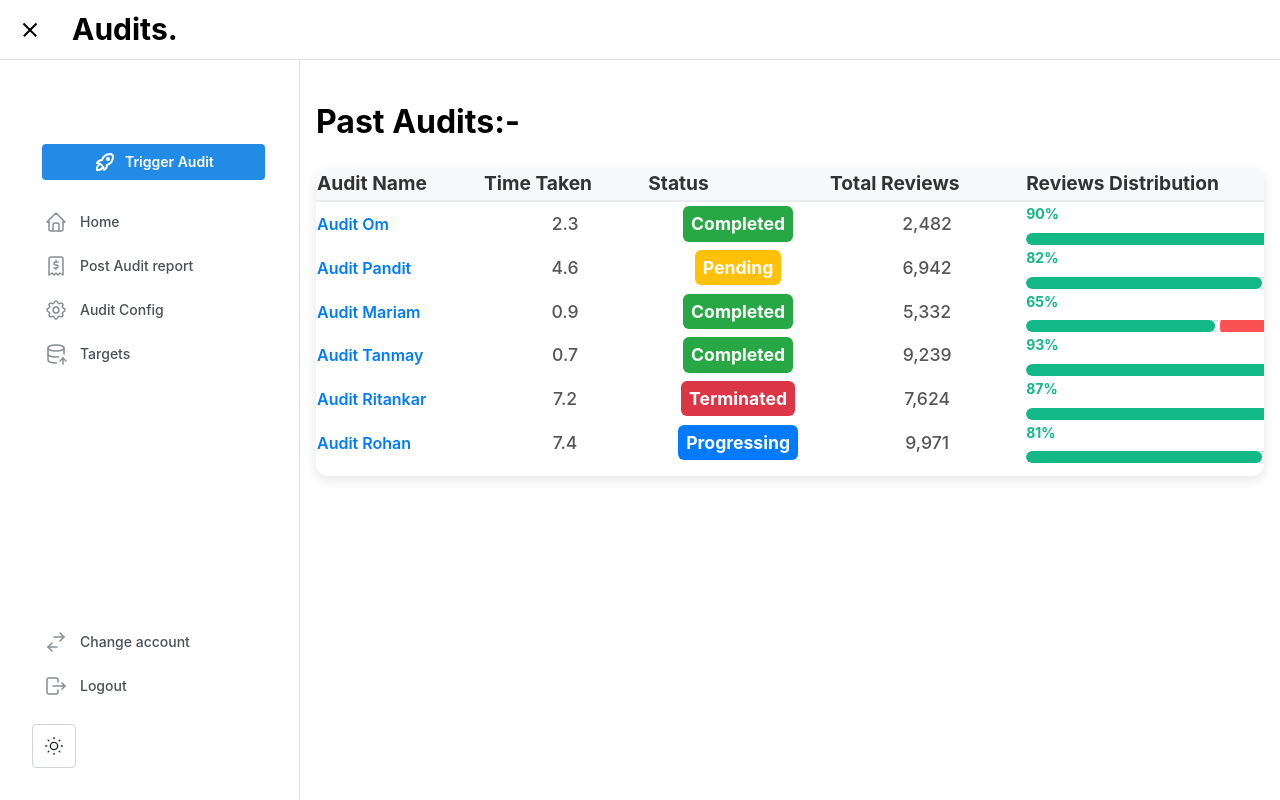
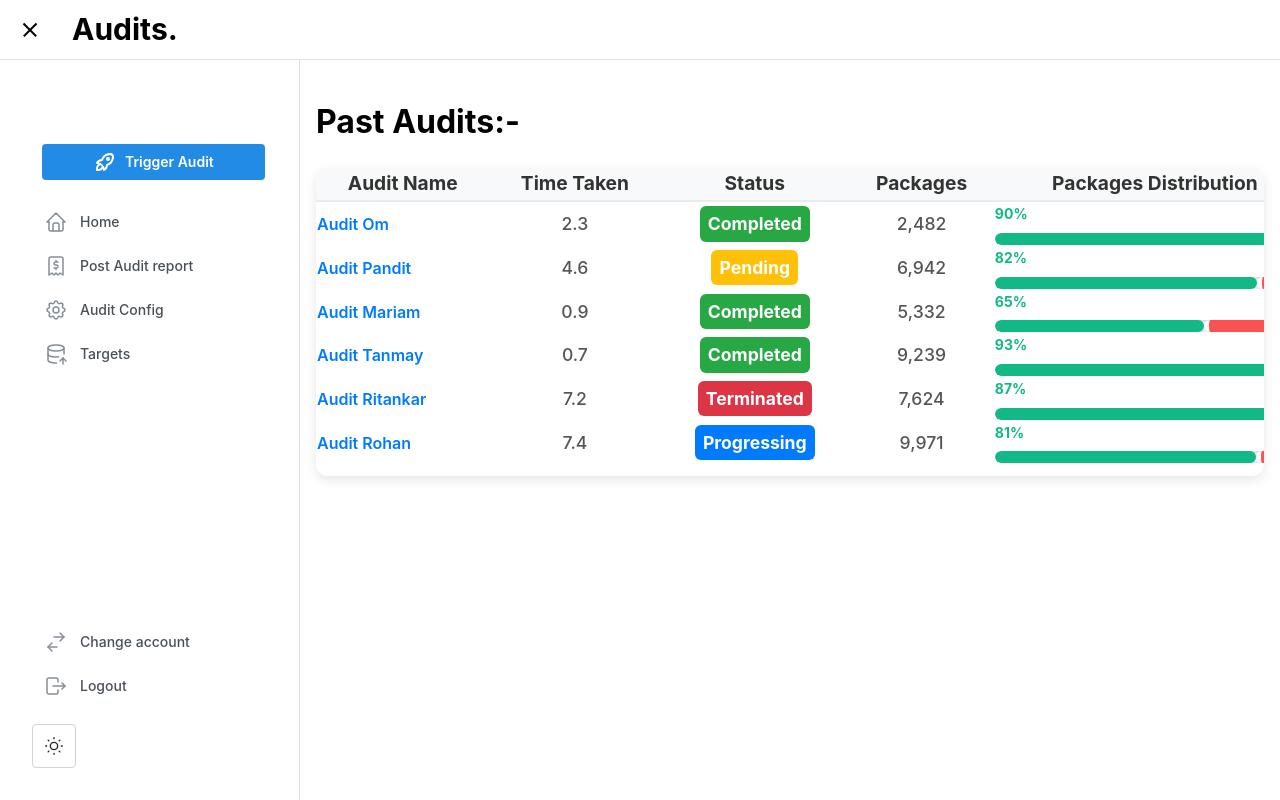
Before and after one commit to Ctrl-Crew/sih, a Next.js app: page /PostAuditReport in a window 1280 px wide. Built offline with nearby package versions, Linux system fonts and the light colour scheme.

Commit message:
chore(PostAuditReport): renamed and aligned Headers of Audit report component

```diff
--- a/src/app/PostAuditReport/components/TableReviews/TableReviews.module.css
+++ b/src/app/PostAuditReport/components/TableReviews/TableReviews.module.css
@@ -1,4 +1,5 @@
 .tableContainer {
+
   border-radius: 12px;
   box-shadow: 0 4px 12px rgba(0, 0, 0, 0.1);
   overflow: hidden;
@@ -17,7 +18,7 @@
 .tableHeader {
   background-color: #f8f9fa;
   color: #333;
-  text-align: left;
+  text-align: center;
   font-weight: bold;
   font-size: 1.2rem;
   border-bottom: 2px solid #e9ecef;
--- a/src/app/PostAuditReport/components/TableReviews/TableReviews.tsx
+++ b/src/app/PostAuditReport/components/TableReviews/TableReviews.tsx
@@ -1,3 +1,4 @@
+"use client"
 import { Table, Progress, Anchor, Text, Group } from "@mantine/core";
 import classes from "./TableReviews.module.css";
 
@@ -103,8 +104,8 @@ export function TableReviews() {
             <th>Audit Name</th>
             <th>Time Taken</th>
             <th>Status</th>
-            <th>Total Reviews</th>
-            <th>Reviews Distribution</th>
+            <th>Packages</th>
+            <th>Packages Distribution</th>
           </tr>
         </thead>
         <tbody>{rows}</tbody>
```
